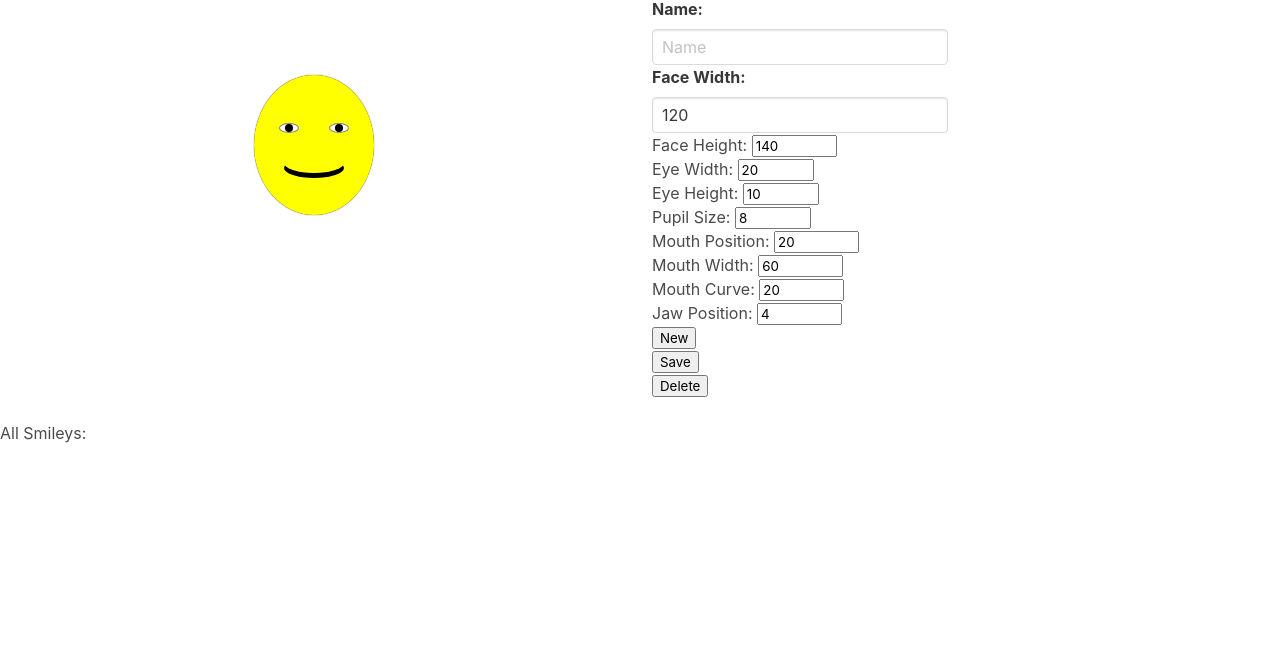
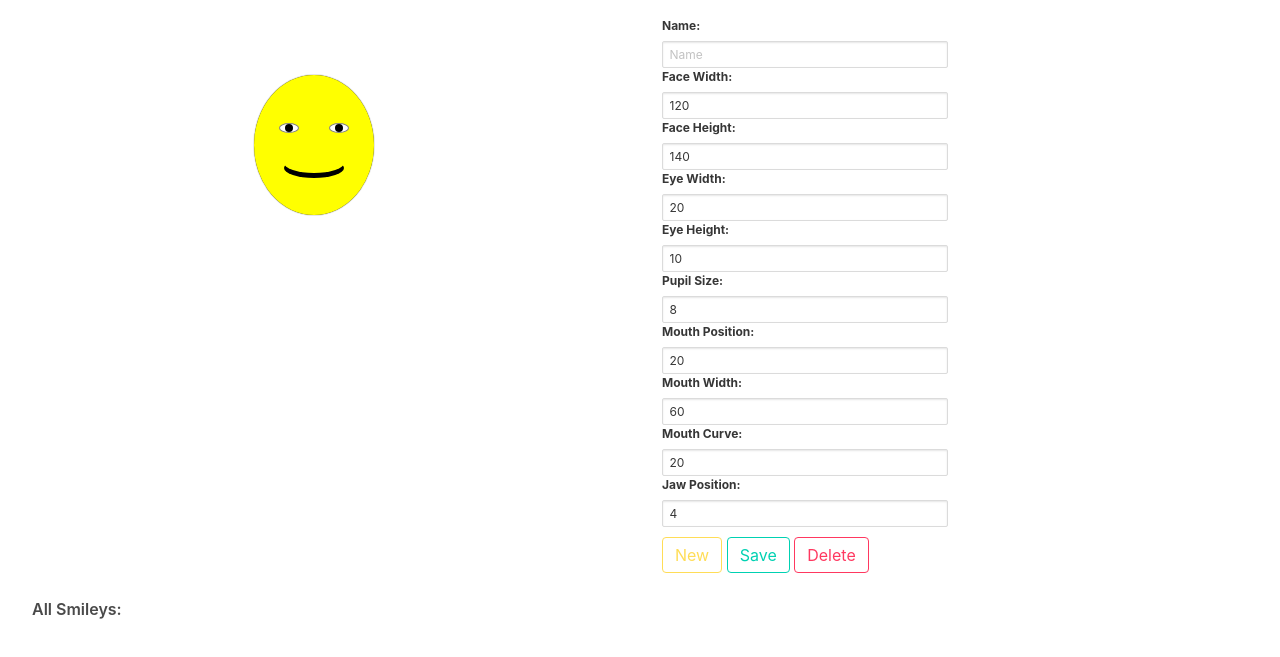
Before and after one commit to cjenner37/smileypage, a website: page public/index.html in a window 1280 px wide. Shown: the part 67-724 px from the top of the page. Drawn offline with nearby package versions, Linux system fonts and the light colour scheme; no server answers.

Commit message:
ready for grading

```diff
--- a/public/index.html
+++ b/public/index.html
@@ -33,38 +33,38 @@
             </div>
         </div>
         <div class="column" id="controls">
-            <form id="edit-smiley-form">
-              <label class="label" for="name">Name:</label>
-              <div class="control">
-                  <input class="input" type="string" name="name" id="name" placeholder="Name"></br>
-              </div>
-              <label class="label" for="faceWidth">Face Width:</label>
-              <input class="input" type="number" name="faceWidth" id="faceWidth" value="120" step="1" min="30" max="230"></br>
-              <label for="faceHeight">Face Height:</label>
-              <input type="number" name="faceHeight" id="faceHeight" value="140" step="1" min="30" max="230"></br>
-              <label for="eyeWidth">Eye Width:</label>
-              <input type="number" name="eyeWidth" id="eyeWidth" value="20" step="1" min="1" max="50"></br>
-              <label for="eyeHeight">Eye Height:</label>
-              <input type="number" name="eyeHeight" id="eyeHeight" value="10" step="1" min="1" max="50"></br>
-              <label for="pupilSize">Pupil Size:</label>
-              <input type="number" name="pupilSize" id="pupilSize" value="8" step="1" min="0" max="50"></br>
-              <label for="mouthMarginTop">Mouth Position:</label>
-              <input type="number" name="mouthMarginTop" id="mouthMarginTop" value="20" step="1" min="-30" max="80"></br>
-              <label for="mouthWidth">Mouth Width:</label>
-              <input type="number" name="mouthWidth" id="mouthWidth" value="60" step="1" min="0" max="100"></br>
-              <label for="mouthHeight">Mouth Curve:</label>
-              <input type="number" name="mouthHeight" id="mouthHeight" value="20" step="1" min="-50" max="50"></br>
-              <label for="jaw">Jaw Position:</label>
-              <input type="number" name="jaw" id="jaw" value="4" step="1" min="-30" max="30">
+            <form id="edit-smiley-form" style="padding-left: 10px">
+              <label class="label is-small" style="margin-top: 20px" for="name">Name:</label>
+              <input class="input is-small" type="string" name="name" id="name" placeholder="Name"></br>
+              <label class="label is-small" for="faceWidth">Face Width:</label>
+              <input class="input is-small" type="number" name="faceWidth" id="faceWidth" value="120" step="1" min="30" max="230"></br>
+              <label class="label is-small" for="faceHeight">Face Height:</label>
+              <input class="input is-small" type="number" name="faceHeight" id="faceHeight" value="140" step="1" min="30" max="230"></br>
+              <label class="label is-small" for="eyeWidth">Eye Width:</label>
+              <input class="input is-small" type="number" name="eyeWidth" id="eyeWidth" value="20" step="1" min="1" max="50"></br>
+              <label class="label is-small" for="eyeHeight">Eye Height:</label>
+              <input class="input is-small" type="number" name="eyeHeight" id="eyeHeight" value="10" step="1" min="1" max="50"></br>
+              <label class="label is-small" for="pupilSize">Pupil Size:</label>
+              <input class="input is-small" type="number" name="pupilSize" id="pupilSize" value="8" step="1" min="0" max="50"></br>
+              <label class="label is-small" for="mouthMarginTop">Mouth Position:</label>
+              <input class="input is-small" type="number" name="mouthMarginTop" id="mouthMarginTop" value="20" step="1" min="-30" max="80"></br>
+              <label class="label is-small" for="mouthWidth">Mouth Width:</label>
+              <input class="input is-small" type="number" name="mouthWidth" id="mouthWidth" value="60" step="1" min="0" max="100"></br>
+              <label class="label is-small" for="mouthHeight">Mouth Curve:</label>
+              <input class="input is-small" type="number" name="mouthHeight" id="mouthHeight" value="20" step="1" min="-50" max="50"></br>
+              <label class="label is-small" for="jaw">Jaw Position:</label>
+              <input class="input is-small" style="margin-bottom: 10px" type="number" name="jaw" id="jaw" value="4" step="1" min="-30" max="30">
 
-              </br><button type="button" onclick="location.reload()">New</button>
-              </br><button type="button" onclick="saveSmiley()">Save</button>
-              </br><button type="button" onclick="deleteSmiley()">Delete</button>
+              </br><button class="button is-outlined is-warning" type="button" onclick="location.reload()">New</button>
+              <button id="saveButton" class="button is-outlined is-primary" type="button" onclick="saveSmiley()">Save</button>
+              <button id="deleteButton" class="button is-outlined is-danger" type="button" onclick="deleteSmiley()">Delete</button>
             </form>
         </div>
     </div>
-    <h3>All Smileys:</h3>
-    <div id="container"></div>
+    <div class="container is-fluid" style="max-width: 400">
+        <h2 class="has-text-weight-semibold">All Smileys:</h2>
+    </div>
+    <div id="container" class="container" style="max-width: 600px"></div>
     <script type="text/javascript" src="/js/app.js"></script>
 </body>
 </html>
--- a/public/js/app.js
+++ b/public/js/app.js
@@ -8,8 +8,11 @@ const $rightEye = $('#right-eye')[0]
 const $leftPupil = $('#left-pupil')[0]
 const $rightPupil = $('#right-pupil')[0]
 var currentSmiley = ""
+const $saveButton = $('#saveButton')
+const $deleteButton = $('#deleteButton')
 
 $(document).ready(function () {
+
 	insertSmileyList()
 	$('#faceWidth').change(function () {
 		$face.style.width = `${this.value}px`
@@ -172,7 +175,7 @@ function compileSmileyLinkHTML(data) {
 	var compiled = ''
 	data.forEach(smiley => {
 		compiled += `
-			<button class="button is-medium" onclick="loadSmiley('${smiley.id}')"><h3>${smiley.name}</h3></button>
+			<button class="button is-medium" style="margin: 5px" onclick="loadSmiley('${smiley.id}')"><h3>${smiley.name}</h3></button>
 		`
 	})
 	compiled = `<div class="field is-grouped is-grouped-multiline">${compiled}</div>`
```
